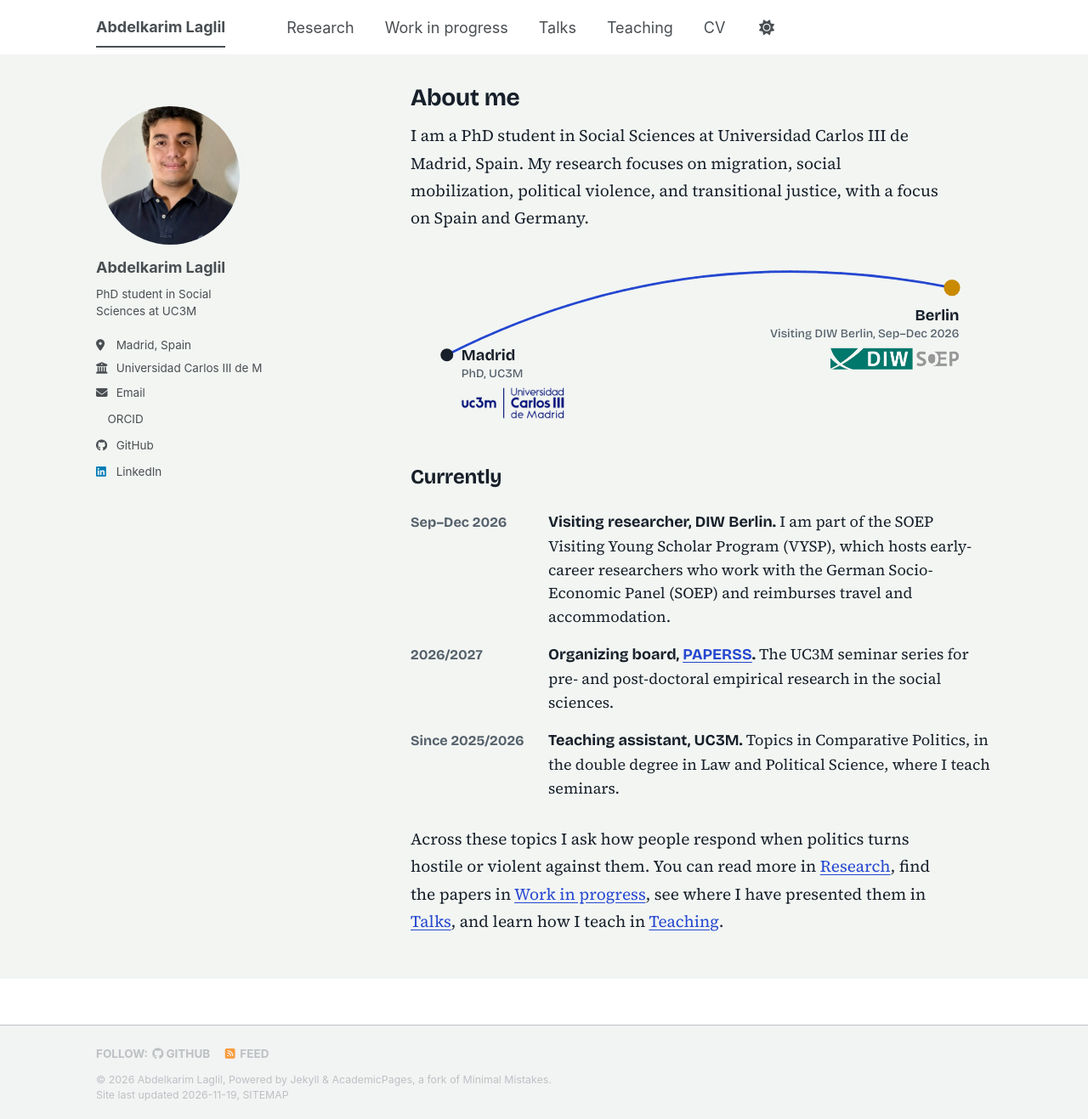
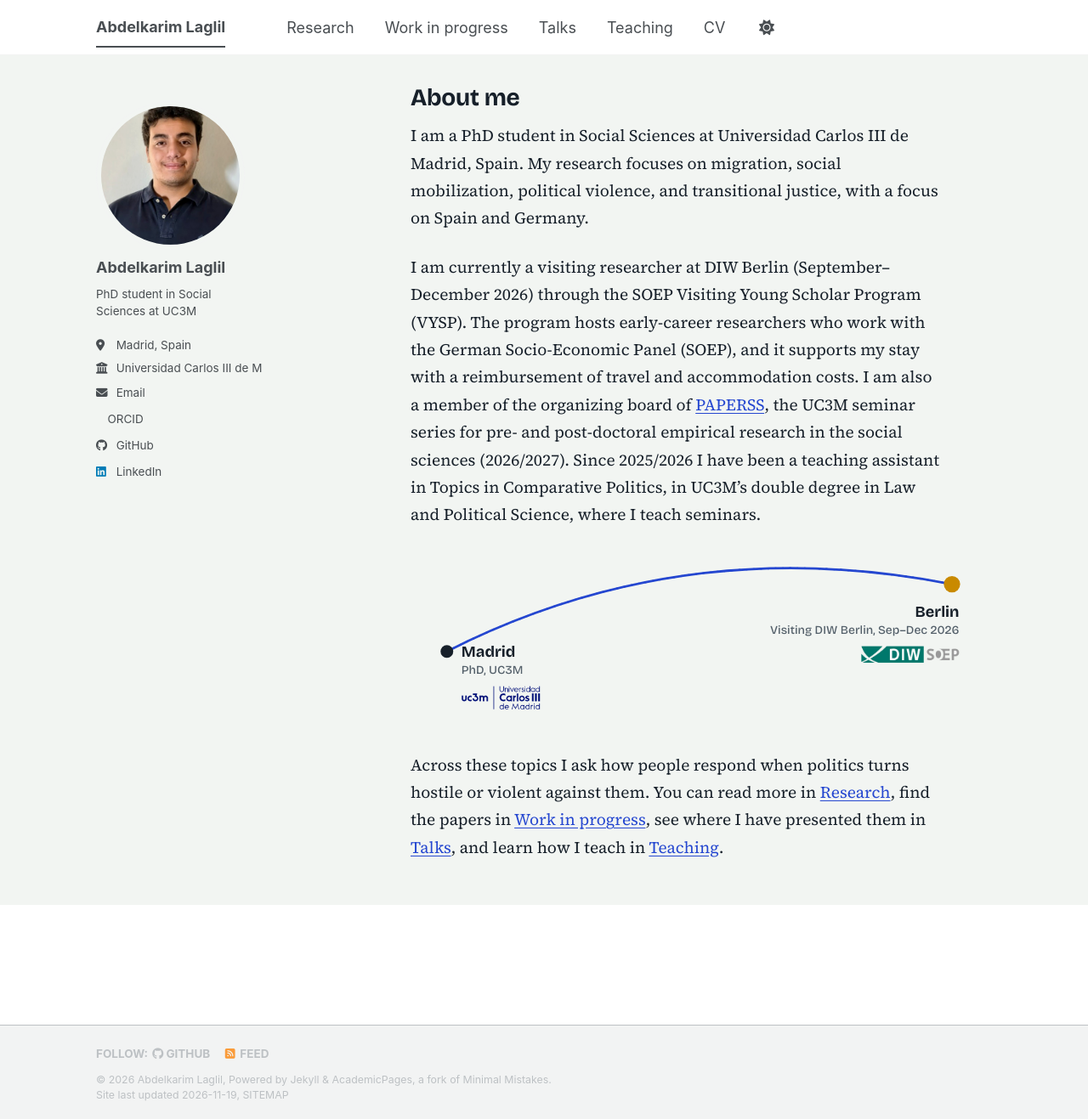
Before and after one commit to AbdelkarimLaglil/AbdelkarimLaglil.github.io, a Jekyll site: the page built from _pages/about.md, in a window 1280 px wide and 1317 px high. Shown: the whole window at 85% size. Built offline with Jekyll 4.4.1, drawn with Linux system fonts in a browser that asks for light colours; a script bundle is joined from its source files by our own code; a style sheet for code colours, icons or effects is not loaded.

Commit message:
Revert About reorganization
Co-Authored-By: Claude Sonnet 5.5 <noreply@anthropic.com>
Claude-Session: https://claude.ai/code/session_017vH5ZQkLibWayVuG7moGCB

```diff
--- a/_pages/about.md
+++ b/_pages/about.md
@@ -11,8 +11,10 @@ redirect_from:
 
 I am a PhD student in Social Sciences at Universidad Carlos III de Madrid, Spain. My research focuses on migration, social mobilization, political violence, and transitional justice, with a focus on Spain and Germany.
 
+I am currently a visiting researcher at DIW Berlin (September–December 2026) through the SOEP Visiting Young Scholar Program (VYSP). The program hosts early-career researchers who work with the German Socio-Economic Panel (SOEP), and it supports my stay with a reimbursement of travel and accommodation costs. I am also a member of the organizing board of [PAPERSS](https://sites.google.com/view/paperss-seminarseries/home), the UC3M seminar series for pre- and post-doctoral empirical research in the social sciences (2026/2027). Since 2025/2026 I have been a teaching assistant in Topics in Comparative Politics, in UC3M's double degree in Law and Political Science, where I teach seminars.
+
 <div class="lh-route">
-<svg viewBox="0 0 640 200" role="img" aria-label="Route from Madrid, where I do my PhD, to Berlin, where I am a visiting researcher from September to December 2026">
+<svg viewBox="0 0 640 188" role="img" aria-label="Route from Madrid, where I do my PhD, to Berlin, where I am a visiting researcher from September to December 2026">
 <path class="line" d="M40 112 Q300 -20 596 38"/>
 <path class="line-solid" pathLength="1" d="M40 112 Q300 -20 596 38"/>
 <circle class="from" cx="40" cy="112" r="7"/>
@@ -21,18 +23,9 @@ I am a PhD student in Social Sciences at Universidad Carlos III de Madrid, Spain
 <text class="note" x="56" y="137">PhD, UC3M</text>
 <text class="place" x="604" y="74" text-anchor="end">Berlin</text>
 <text class="note" x="604" y="93" text-anchor="end">Visiting DIW Berlin, Sep–Dec 2026</text>
-<a href="https://www.uc3m.es/" aria-label="Universidad Carlos III de Madrid"><rect class="logo-bg" x="50" y="143" width="125" height="46" rx="5"/><image href="{{ site.baseurl }}/images/logo-uc3m.png" x="56" y="148" width="113" height="34" preserveAspectRatio="xMinYMid meet"/></a>
-<a href="https://www.diw.de/" aria-label="DIW Berlin and SOEP"><rect class="logo-bg" x="456" y="99" width="154" height="36" rx="5"/><image href="{{ site.baseurl }}/images/logo-diw-soep.png" x="462" y="104" width="142" height="25" preserveAspectRatio="xMaxYMid meet"/></a>
+<a href="https://www.uc3m.es/" aria-label="Universidad Carlos III de Madrid"><rect class="logo-bg" x="50" y="145" width="99" height="36" rx="5"/><image href="{{ site.baseurl }}/images/logo-uc3m.png" x="56" y="150" width="87" height="26" preserveAspectRatio="xMinYMid meet"/></a>
+<a href="https://www.diw.de/" aria-label="DIW Berlin and SOEP"><rect class="logo-bg" x="490" y="101" width="120" height="30" rx="5"/><image href="{{ site.baseurl }}/images/logo-diw-soep.png" x="496" y="106" width="108" height="19" preserveAspectRatio="xMaxYMid meet"/></a>
 </svg>
 </div>
 
-<div class="lh-current">
-<h2>Currently</h2>
-<dl>
-<dt>Sep–Dec 2026</dt><dd><strong>Visiting researcher, DIW Berlin.</strong> I am part of the SOEP Visiting Young Scholar Program (VYSP), which hosts early-career researchers who work with the German Socio-Economic Panel (SOEP) and reimburses travel and accommodation.</dd>
-<dt>2026/2027</dt><dd><strong>Organizing board, <a href="https://sites.google.com/view/paperss-seminarseries/home">PAPERSS</a>.</strong> The UC3M seminar series for pre- and post-doctoral empirical research in the social sciences.</dd>
-<dt>Since 2025/2026</dt><dd><strong>Teaching assistant, UC3M.</strong> Topics in Comparative Politics, in the double degree in Law and Political Science, where I teach seminars.</dd>
-</dl>
-</div>
-
 Across these topics I ask how people respond when politics turns hostile or violent against them. You can read more in [Research]({{ site.baseurl }}/research/), find the papers in [Work in progress]({{ site.baseurl }}/work-in-progress/), see where I have presented them in [Talks]({{ site.baseurl }}/talks/), and learn how I teach in [Teaching]({{ site.baseurl }}/teaching/).
--- a/_sass/layout/_lh.scss
+++ b/_sass/layout/_lh.scss
@@ -170,13 +170,3 @@ html[data-theme="dark"] .lh-node[aria-pressed="true"] { background: rgba(142, 16
 @keyframes lh-flash { from { background: rgba(37, 71, 208, 0.12); } to { background: transparent; } }
 @media (max-width: 40em) { .lh-card dl { grid-template-columns: 1fr; gap: 0; } .lh-card dd { margin-bottom: 0.4rem; } }
 @media (prefers-reduced-motion: reduce) { .lh-card.flash { animation: none; } }
-
-/* ---- About: current activities ---- */
-.lh-current { margin: 1.6rem 0; }
-.lh-current h2 { margin: 0 0 0.6rem; }
-.lh-current dl { display: grid; grid-template-columns: 8rem 1fr; gap: 0.9rem 1rem; align-items: baseline; margin: 0; line-height: 1.55; }
-.lh-current dt, .lh-current dd { margin: 0; padding: 0; float: none; width: auto; clear: none; }
-.lh-current dt { font-family: var(--lh-display); font-weight: 600; font-size: 0.9rem; color: var(--lh-muted); }
-.lh-current dd { font-family: var(--lh-body); font-size: 1rem; }
-.lh-current dd strong { font-family: var(--lh-display); font-weight: 700; }
-@media (max-width: 40em) { .lh-current dl { grid-template-columns: 1fr; gap: 0; } .lh-current dd { margin-bottom: 0.9rem; } }
```
